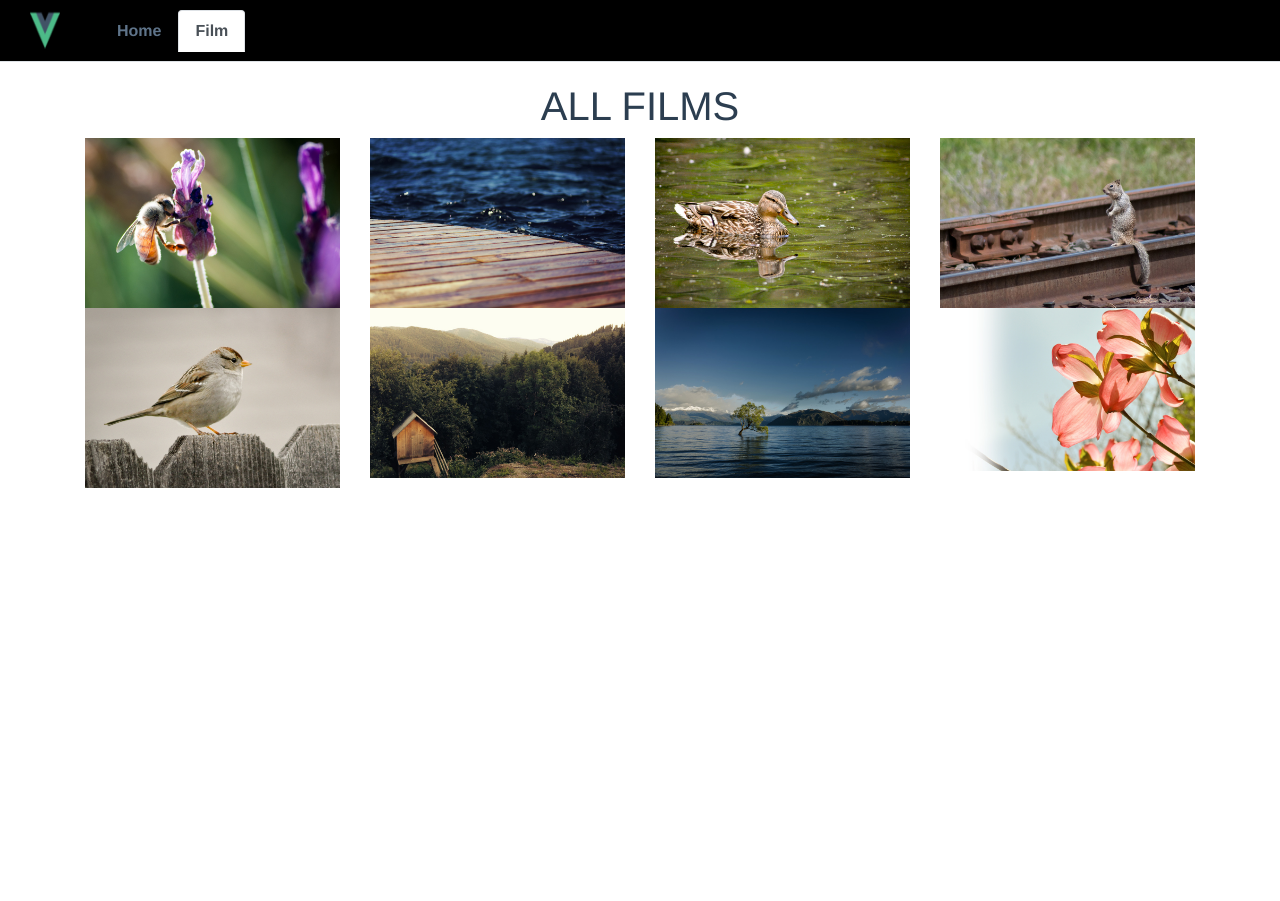
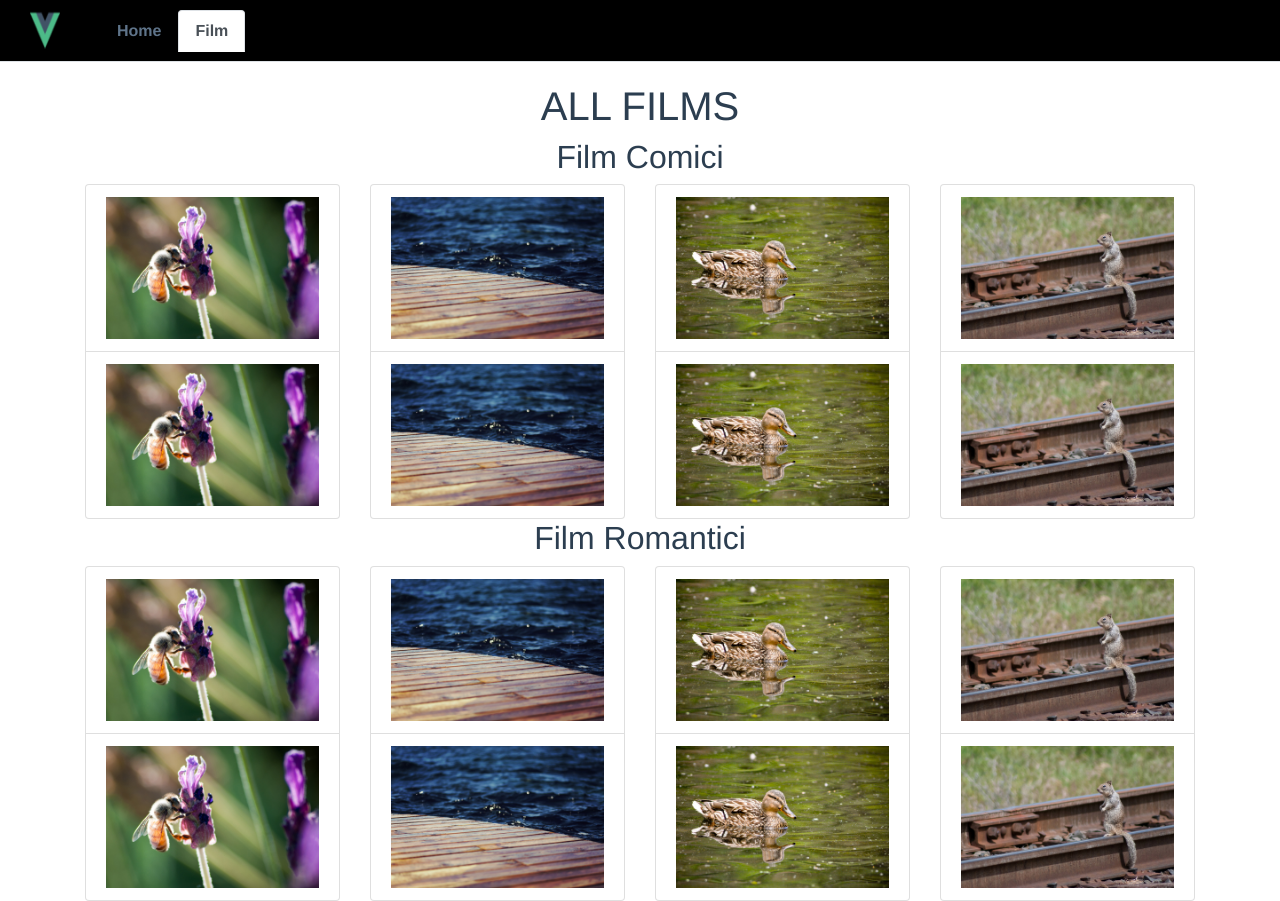
Before and after one commit to monika-piras/vuejs-movies-example, a Vue app: page /#/film in a window 1280 px wide. Before the commit the page ends 800 px from the top, so only its background shows below. Built offline with nearby package versions, Linux system fonts and the light colour scheme.

Commit message:
update list images static

```diff
--- a/src/components/FilmList.vue
+++ b/src/components/FilmList.vue
@@ -1,32 +1,58 @@
 <template>
 <div class="container">
+  <h2>Film Comici</h2>
   <div class="row">
     <div class="col-sm">
-      <img src="../../public/img/bee.jpg">
+      <ul class="list-group">
+        <li class="list-group-item"><img src="../../public/img/bee.jpg"></li>
+        <li class="list-group-item"><img src="../../public/img/bee.jpg"></li>
+      </ul>
     </div>
     <div class="col-sm">
-      <img src="../../public/img/dock.jpg">
+      <ul class="list-group">
+        <li class="list-group-item"><img src="../../public/img/dock.jpg"></li>
+        <li class="list-group-item"><img src="../../public/img/dock.jpg"></li>
+      </ul>
     </div>
     <div class="col-sm">
-      <img src="../../public/img/duck.jpg">
+      <ul class="list-group">
+        <li class="list-group-item"><img src="../../public/img/duck.jpg"></li>
+        <li class="list-group-item"><img src="../../public/img/duck.jpg"></li>
+      </ul>
     </div>
     <div class="col-sm">
-      <img src="../../public/img/squirrel.jpg">
+      <ul class="list-group">
+        <li class="list-group-item"><img src="../../public/img/squirrel.jpg"></li>
+        <li class="list-group-item"><img src="../../public/img/squirrel.jpg"></li>
+      </ul>
     </div>
   </div>
 
+<h2>Film Romantici</h2>
   <div class="row">
     <div class="col-sm">
-      <img src="../../public/img/bird.jpg">
+      <ul class="list-group">
+        <li class="list-group-item"><img src="../../public/img/bee.jpg"></li>
+        <li class="list-group-item"><img src="../../public/img/bee.jpg"></li>
+      </ul>
     </div>
     <div class="col-sm">
-      <img src="../../public/img/trees.jpg">
+      <ul class="list-group">
+        <li class="list-group-item"><img src="../../public/img/dock.jpg"></li>
+        <li class="list-group-item"><img src="../../public/img/dock.jpg"></li>
+      </ul>
     </div>
     <div class="col-sm">
-      <img src="../../public/img/water.jpg">
+      <ul class="list-group">
+        <li class="list-group-item"><img src="../../public/img/duck.jpg"></li>
+        <li class="list-group-item"><img src="../../public/img/duck.jpg"></li>
+      </ul>
     </div>
     <div class="col-sm">
-      <img src="../../public/img/flower.jpg">
+      <ul class="list-group">
+        <li class="list-group-item"><img src="../../public/img/squirrel.jpg"></li>
+        <li class="list-group-item"><img src="../../public/img/squirrel.jpg"></li>
+      </ul>
     </div>
   </div>
 </div>
```
